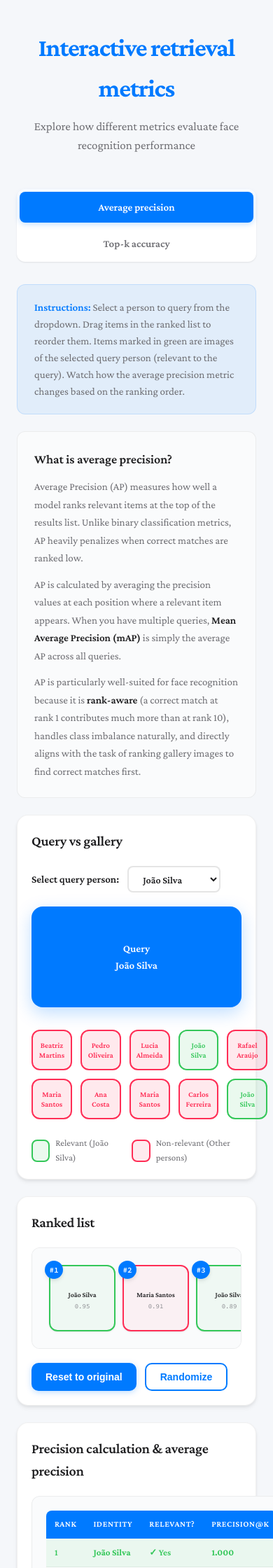
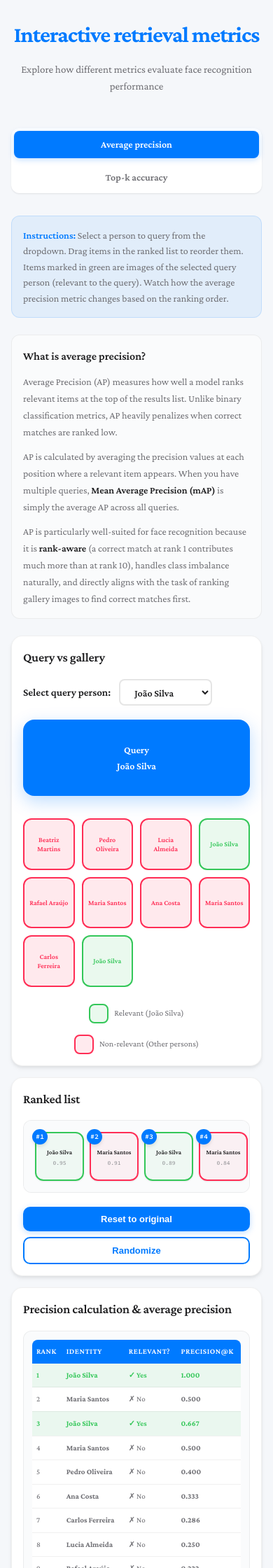
Before and after one commit to tutss/tutss.github.io, a Jekyll site: the page metrics/index.html, which Jekyll copies as it is, in a window 390 px wide. Shown: the top 2240 px of the page at 70% size. Built offline with Jekyll 4.4.1, drawn with Linux system fonts in a browser that asks for light colours.

Commit message:
fix mobile

```diff
--- a/metrics/index.html
+++ b/metrics/index.html
@@ -775,8 +775,16 @@
     }
 
     @media (max-width: 768px) {
+      body {
+        padding: 24px 16px;
+      }
+
       h1 {
-        font-size: 36px;
+        font-size: 32px;
+      }
+
+      .subtitle {
+        font-size: 15px;
       }
 
       .query-gallery {
@@ -788,25 +796,188 @@
         width: 100%;
       }
 
+      .query-item {
+        padding: 32px 20px;
+        font-size: 14px;
+      }
+
       .gallery {
-        grid-template-columns: repeat(5, 1fr);
+        grid-template-columns: repeat(4, 1fr);
+        gap: 10px;
+      }
+
+      .gallery-item {
+        font-size: 10px;
+        padding: 6px;
       }
 
       .tabs {
         flex-direction: column;
       }
 
+      .tab {
+        font-size: 14px;
+        padding: 8px 16px;
+      }
+
       .k-selector {
         flex-direction: column;
         align-items: flex-start;
+        padding: 16px;
+      }
+
+      .k-selector-label {
+        font-size: 14px;
+      }
+
+      .k-button {
+        font-size: 12px;
+        padding: 6px 12px;
       }
 
       .card {
-        padding: 20px;
+        padding: 16px;
+        margin-bottom: 16px;
+      }
+
+      .section-title {
+        font-size: 18px;
+        margin-bottom: 16px;
+      }
+
+      .instructions {
+        padding: 16px;
+        font-size: 14px;
+      }
+
+      .metric-definition {
+        padding: 16px;
+        font-size: 14px;
+      }
+
+      .metric-definition h3 {
+        font-size: 16px;
+      }
+
+      .ranked-list {
+        gap: 8px;
+        padding: 16px;
+        min-height: 100px;
+      }
+
+      .ranked-item {
+        flex: 0 0 70px;
+        width: 70px;
+        height: 70px;
+      }
+
+      .ranked-item .rank-num {
+        width: 22px;
+        height: 22px;
+        font-size: 10px;
+        top: -6px;
+        left: -6px;
+      }
+
+      .ranked-item .identity {
+        font-size: 9px;
+        margin-top: 4px;
+      }
+
+      .ranked-item .score {
+        font-size: 8px;
+      }
+
+      .ranked-item.in-topk::after {
+        width: 18px;
+        height: 18px;
+        font-size: 10px;
+        top: -5px;
+        right: -5px;
+      }
+
+      .buttons {
+        flex-direction: column;
+        gap: 8px;
+      }
+
+      button {
+        width: 100%;
+        font-size: 13px;
       }
 
       .topk-stats {
         grid-template-columns: 1fr;
+        gap: 12px;
+      }
+
+      .stat-card {
+        padding: 16px;
+      }
+
+      .stat-label {
+        font-size: 11px;
+      }
+
+      .stat-value {
+        font-size: 36px;
+      }
+
+      .ap-value {
+        font-size: 48px;
+      }
+
+      .ap-calc {
+        padding: 16px;
+      }
+
+      .ap-calc h3 {
+        font-size: 14px;
+      }
+
+      .formula {
+        font-size: 11px;
+        padding: 12px;
+      }
+
+      .precision-table {
+        padding: 12px;
+        overflow-x: auto;
+      }
+
+      .precision-table th,
+      .precision-table td {
+        font-size: 11px;
+        padding: 8px 6px;
+      }
+
+      .accuracy-chart {
+        padding: 16px;
+      }
+
+      .chart-title {
+        font-size: 14px;
+      }
+
+      .chart-bar-label {
+        font-size: 11px;
+        min-width: 40px;
+      }
+
+      .chart-bar-value {
+        font-size: 11px;
+        min-width: 50px;
+      }
+
+      .legend {
+        font-size: 12px;
+        gap: 16px;
+        flex-wrap: wrap;
+      }
+
+      .legend-box {
+        width: 28px;
+        height: 28px;
       }
     }
 
```
